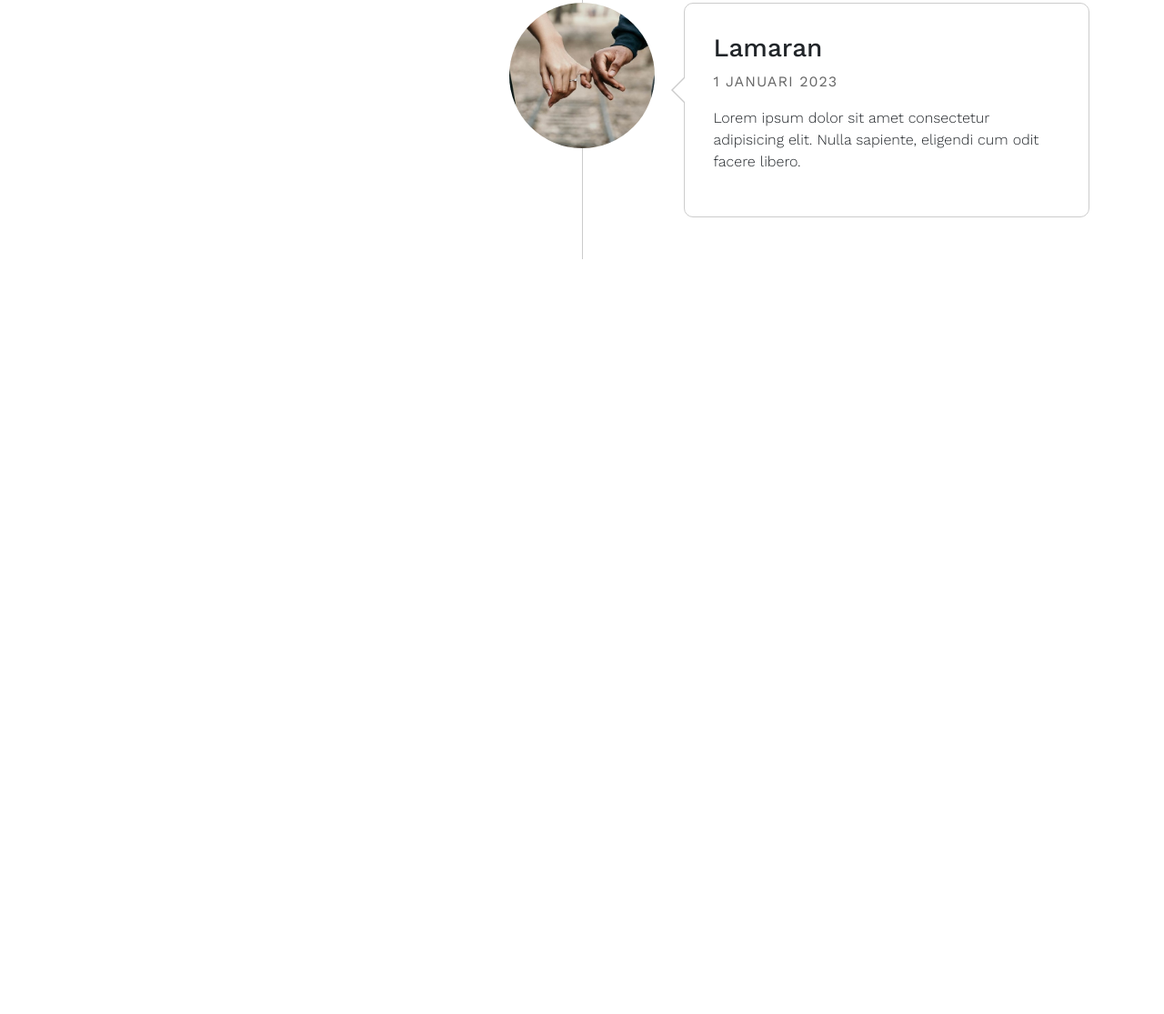
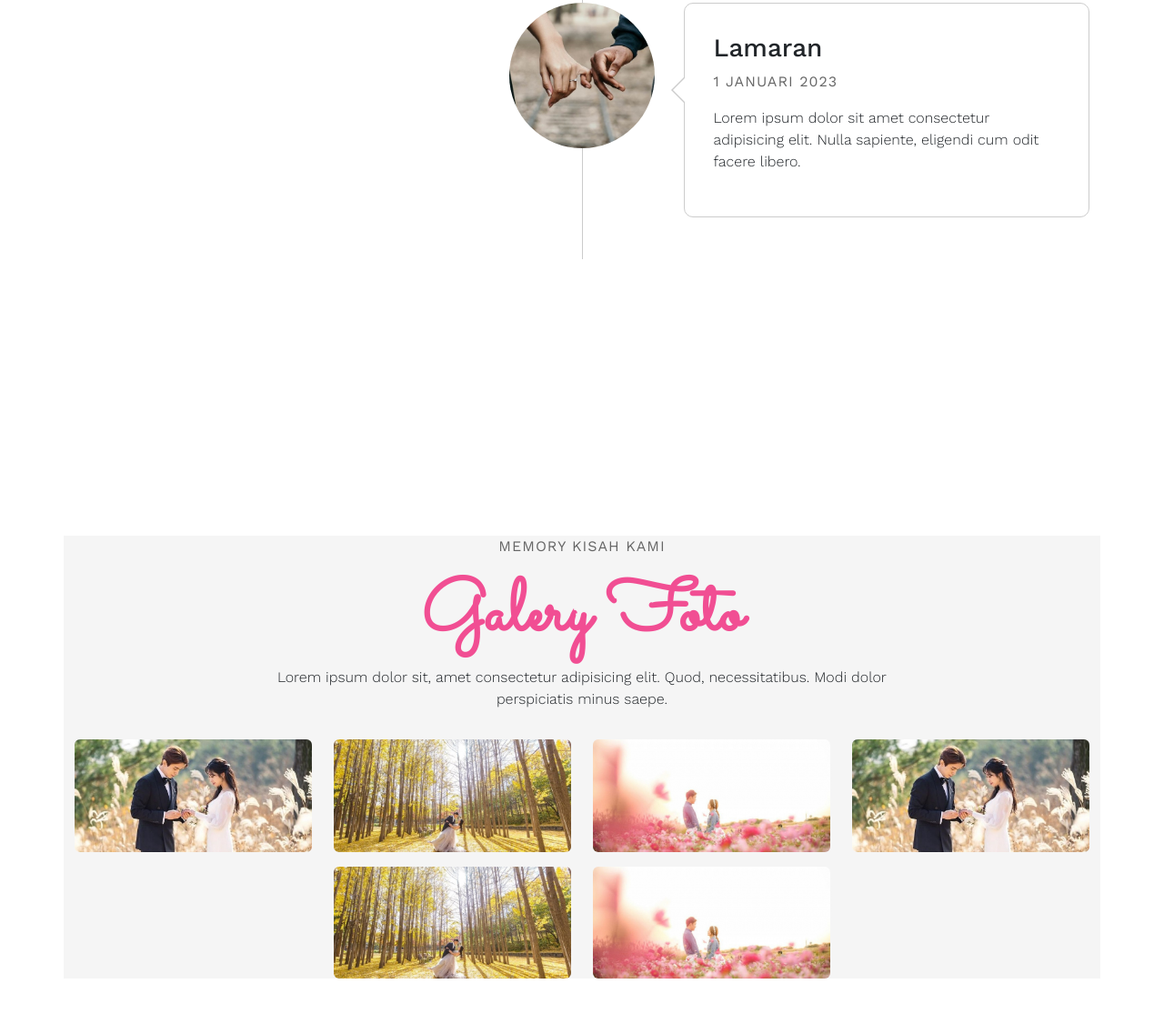
Before and after one commit to arizky012/invite-web-template, a plain HTML site: page index.html in a window 1280 px wide. Shown: the part 3640-4755 px from the top of the page at 91% size. Before the commit the page ends 4069 px from the top, so only its background shows below. Drawn offline with nearby package versions, Linux system fonts and the light colour scheme; some packages are replaced by stand-ins of ours; a script that the page names is missing.

Commit message:
add galery section

```diff
--- a/index.html
+++ b/index.html
@@ -293,7 +293,49 @@
       </div>
     </section>
 
-    <section>
+    <section id="galery" class="galery">
+      <div class="container">
+        <div class="row justify-content-center">
+          <div class="col-md-8 col-10 text-center">
+            <span>Memory Kisah Kami</span>
+            <h2>Galery Foto</h2>
+            <p>Lorem ipsum dolor sit, amet consectetur adipisicing elit. Quod, necessitatibus. Modi dolor perspiciatis minus saepe.</p>
+          </div>
+        </div>
+        <div class="row row-cols-lg-4 row-cols-md-3 row-cols-sm-2 row-cols-1 justify-content-center">
+          <div class="col mt-3">
+              <a href="img/galery/galery-1.jpg"data-toggle="lightbox" data-caption="This describes the image" data-gallery="galery">
+                <img src="img/galery/galery-1.jpg" alt="Man name & woman name 1" class="img-fluid w-100 rounded">
+              </a>
+          </div>
+          <div class="col mt-3">
+              <a href="img/galery/galery-2.jpg" data-toggle="lightbox" data-caption="This describes the image" data-gallery="galery">
+                <img src="img/galery/galery-2.jpg" alt="Man name & woman name 2" class="img-fluid w-100 rounded">
+              </a>
+          </div>
+          <div class="col mt-3">
+              <a href="img/galery/galery-3.jpg" data-toggle="lightbox" data-caption="This describes the image" data-gallery="galery">
+                <img src="img/galery/galery-3.jpg" alt="Man name & woman name 3" class="img-fluid w-100 rounded">
+              </a>
+          </div>
+          <div class="col mt-3">
+            <a href="img/galery/galery-1.jpg" data-toggle="lightbox" data-caption="This describes the image" data-gallery="galery">
+              <img src="img/galery/galery-1.jpg" alt="Man name & woman name 1" class="img-fluid w-100 rounded">
+            </a>
+        </div>
+        <div class="col mt-3">
+            <a href="img/galery/galery-2.jpg" data-toggle="lightbox" data-caption="This describes the image" data-gallery="galery">
+              <img src="img/galery/galery-2.jpg" alt="Man name & woman name 2" class="img-fluid w-100 rounded">
+            </a>
+        </div>
+        <div class="col mt-3">
+            <a href="img/galery/galery-3.jpg" data-toggle="lightbox" data-caption="This describes the image" data-gallery="galery">
+              <img src="img/galery/galery-3.jpg" alt="Man name & woman name 3" class="img-fluid w-100 rounded">
+            </a>
+        </div>
+
+        </div>
+      </div>
 
     </section>
 
@@ -302,6 +344,10 @@
       integrity="sha384-ndDqU0Gzau9qJ1lfW4pNLlhNTkCfHzAVBReH9diLvGRem5+R9g2FzA8ZGN954O5Q"
       crossorigin="anonymous"
     ></script>
+
+    <!-- lightbox -->
+    <script src="https://cdn.jsdelivr.net/npm/bs5-lightbox@1.8.5/dist/index.bundle.min.js"></script>
+
     <script>
       simplyCountdown(".simply-countdown", {
         year: 2026, // Target year (required)
--- a/style.css
+++ b/style.css
@@ -100,7 +100,8 @@ body {
 
 .home h2,
 .info h2,
-.story h2 {
+.story h2,
+.galery h2 {
   color: var(--pink);
   font-family: "Sacramento";
   font-size: 5rem;
@@ -186,11 +187,13 @@ body {
 
 /* Story */
 
-.story {
+.story,
+.galery {
   padding-top: 10rem;
   padding-bottom: 8rem;
 }
-.story span {
+.story span,
+.galery span {
   text-transform: uppercase;
   color: #666;
   font-size: 0, 9rem;
@@ -198,7 +201,8 @@ body {
   display: block;
   margin-bottom: 1rem;
 }
-.story p {
+.story p,
+.galery p {
   font-size: 1rem;
   font-weight: 300;
 }
@@ -324,6 +328,12 @@ body {
   }
 }
 
+/* Galery */
+
+.galery .row {
+  background-color: #f5f5f5;
+}
+
 /* For laptop */
 @media (max-width: 992px) {
   html {
```
Also changed, not shown: img/galery/galery-1.jpg (added), img/galery/galery-2.jpg (added), img/galery/galery-3.jpg (added), img/galery/galery-4.jpg (added), img/galery/thumbnail/thumbnail-1.jpg (added), img/galery/thumbnail/thumbnail-2.jpg (added), img/galery/thumbnail/thumbnail-3.jpg (added), img/galery/thumbnail/thumbnail-4.jpg (added).
